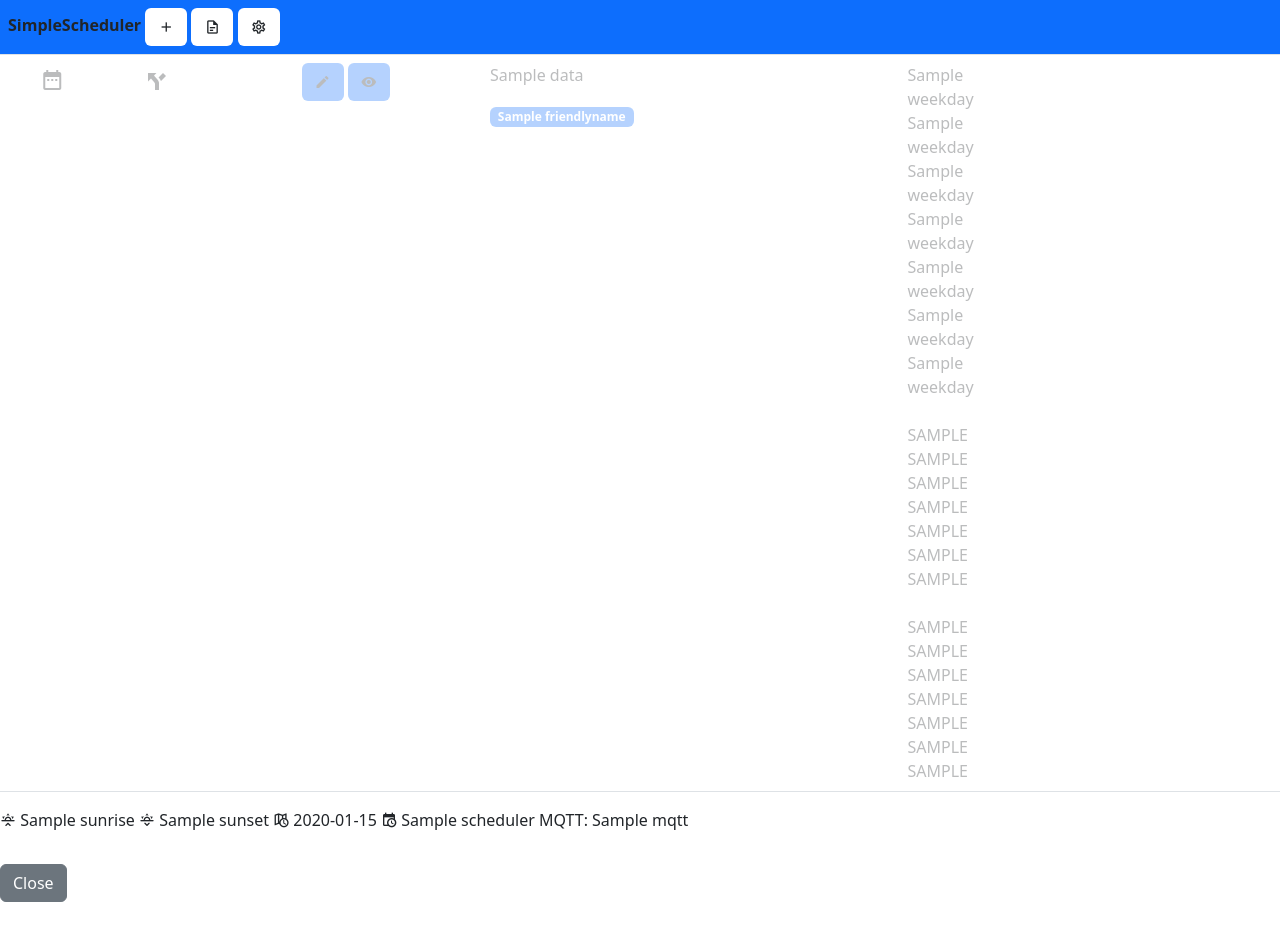
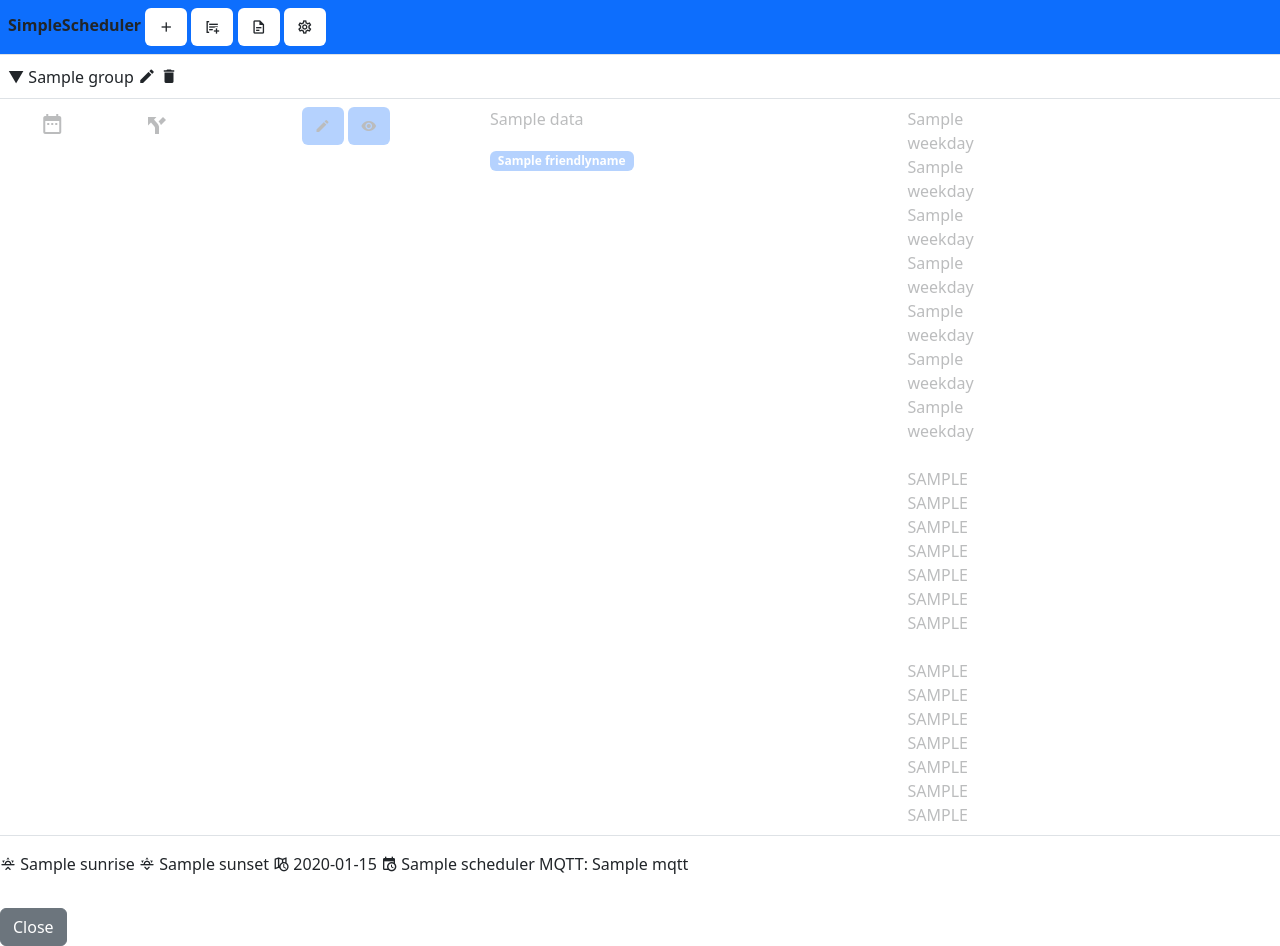
Before and after one commit to arthurdent75/SimpleScheduler-BETA, a Flask app: template rootfs/simplescheduler/templates/index.html in a window 1280 px wide. Shown: the part 55-1001 px from the top of the page. Before the commit the page ends 957 px from the top, so only its background shows below. Run offline with Flask 3, Linux system fonts and the light colour scheme; the template is opened without the code that fills it: most values are stand-ins (such as "Sample title", 1, 10 or a date in 2020); parts of the project's set-up code (start-up, migrations or seed data) failed here and were passed over; some libraries are stand-ins or nearby versions.

Commit message:
version 2.6b3
- New feature: group scheduler in frontend
- Update base image
- Update mqtt-paho version
- Bugfix

```diff
--- a/config.yaml
+++ b/config.yaml
@@ -1,5 +1,5 @@
 ---
-version: "2.6b1"
+version: "2.6b3"
 name: Simple Scheduler (BETA)
 description: Simple timer on weekly base
 slug: simplescheduler
@@ -8,8 +8,8 @@ codenotary: notary@home-assistant.io
 arch:
   - aarch64
   - amd64
-  - armhf
   - armv7
+image: ghcr.io/arthurdent75/simplescheduler-beta
 init: false
 homeassistant_api: true
 ingress: true
--- a/rootfs/simplescheduler/main.py
+++ b/rootfs/simplescheduler/main.py
@@ -43,7 +43,8 @@ def webserver_home():
                            friendlynames=get_switch_friendly_names(),
                            sort=get_sort_list(),
                            weekday=weekday,
-                           statusbarinfo=get_statusbar_info()
+                           statusbarinfo=get_statusbar_info(),
+                           groups=get_groups()
                            )
 
 
@@ -97,6 +98,8 @@ def webserver_update_json():
     if f=="enabled": v=int(v)
     result=update_json_file(sid,f,v)
     r = '1' if result else '0'
+    if options['MQTT']['enabled']:
+        mqtt_send_config(mqttclient)
     return make_response(r, 200)
 
 
@@ -345,7 +348,7 @@ def utility_processor():
     return dict(get_friendly_html_dow=get_friendly_html_dow)
 
 
-def on_connect(client, userdata, flags, rc):
+def on_connect(client, userdata, flags, rc,properties):
     if rc == 0:
         printlog("STATUS: MQTT connected! ")
         client.publish(lwt_topic, payload="online", qos=0, retain=True)
@@ -386,7 +389,7 @@ def get_statusbar_info():
     pid = get_scheduler_pid()
     if pid > 0:
         r['scheduler'] = "Running (PID %s)" % pid
-    if options['MQTT']['enabled']:
+    if options['MQTT']['enabled'] and mqttclient is not None:
         r['mqtt'] = "Connected" if mqttclient.is_connected() else "Disconnected"
     return r
 
@@ -598,15 +601,27 @@ def get_sort_list():
             i = i + 1
     return sorting
 
+def get_groups():
+    g = ""
+    group_file_path = simpleschedulerconf.json_folder + "group.dat"
+    if os.path.exists(group_file_path):
+        with open(group_file_path, "r") as group_file:
+            g = json.load(group_file)
+    return g
 
 def save_sort_list(data):
     idlist = []
     for el in data:
-        idlist.append(data[el])
+        if el == "groups":
+            json_groups = data[el]
+        else:
+            idlist.append(data[el])
     jsonlist = json.loads('{"id_order":[]}')
     jsonlist['id_order'] = idlist
     with open(simpleschedulerconf.json_folder + "sort.dat", "w") as sort_file:
         json.dump(jsonlist, sort_file)
+    with open(simpleschedulerconf.json_folder + "group.dat", "w") as group_file:
+        group_file.write(json_groups)
     return True
 
 
@@ -999,7 +1014,7 @@ if __name__ == '__main__':
 
     if options['MQTT']['enabled']:
         printlog('STATUS: Starting MQTT')
-        mqttclient = mqtt.Client(client_id="SimpleScheduler", clean_session=False)
+        mqttclient = mqtt.Client(mqtt.CallbackAPIVersion.VERSION2,client_id="SimpleScheduler", clean_session=False)
         mqttclient.on_connect = on_connect
         mqttclient.on_message = on_message
         mqttclient.will_set(lwt_topic, payload="offline", qos=0, retain=True)
--- a/rootfs/simplescheduler/templates/index.html
+++ b/rootfs/simplescheduler/templates/index.html
@@ -5,7 +5,7 @@
 <title>Simple Scheduler for HA</title>
 <meta name="viewport" content="width=device-width, initial-scale=1, shrink-to-fit=no">
 
-	<link rel="stylesheet" href="https://cdn.jsdelivr.net/npm/@mdi/font@6.9.96/css/materialdesignicons.min.css" >
+	<link rel="stylesheet" href="https://cdnjs.cloudflare.com/ajax/libs/MaterialDesign-Webfont/7.4.47/css/materialdesignicons.min.css" >
 	<link rel="stylesheet" href="https://cdn.jsdelivr.net/npm/bootstrap@5.2.2/dist/css/bootstrap.min.css" integrity="sha384-Zenh87qX5JnK2Jl0vWa8Ck2rdkQ2Bzep5IDxbcnCeuOxjzrPF/et3URy9Bv1WTRi" crossorigin="anonymous">
 	<script src="https://code.jquery.com/jquery-3.6.1.min.js" integrity="sha256-o88AwQnZB+VDvE9tvIXrMQaPlFFSUTR+nldQm1LuPXQ=" crossorigin="anonymous"></script>
 	<script src="https://cdn.jsdelivr.net/npm/bootstrap@5.2.2/dist/js/bootstrap.min.js" integrity="sha384-IDwe1+LCz02ROU9k972gdyvl+AESN10+x7tBKgc9I5HFtuNz0wWnPclzo6p9vxnk" crossorigin="anonymous"></script>
@@ -45,16 +45,44 @@
 					  <th scope="col" colspan="5" >
 						  <span class="titlebar_span" id="title">SimpleScheduler</span>
 						  <span class="titlebar_span" id="show-add"><button type="button" class="btn btn-default bg-white main-color" ><span class="mdi mdi-plus"></span></button></span>
+						  <span class="titlebar_span" id="add-group"><button type="button" class="btn btn-default bg-white main-color"><span class="mdi mdi-format-list-group-plus"></span></button></span>
 						  <span class="titlebar_span" id="show-log"><button type="button" class="btn btn-default bg-white main-color" ><span class="mdi mdi-file-document-outline" ></span></button></span>
 						  <span class="titlebar_span" id="show-config"><button type="button" class="btn btn-default bg-white main-color" ><span class="mdi mdi-cog-outline"></span></button></span>
+
 					  </th>
 					</tr>
 					</thead>
 					<tbody>
 
+					{% if groups %}
+					{% for key, group in groups.items() %}
+					   {% set group_id = "group-" + key %}
+						<tr data-value="{{ group_id }}" class="row-is-group" data-group="{{ key }}" data-order="{{ sort[group_id] }}" style="opacity: 1;">
+							<td colspan="5">
+								<span class="group-icon">▼</span>
+								<span class="group-name">{{ group.name }}</span>
+								<span class="group-rename"><span class="mdi mdi-18px mdi-pencil " ></span>
+								<span class="group-delete"><span class="mdi mdi-18px mdi-delete" ></span>
+							</td>
+						</tr>
+					{% endfor %}
+					{% endif %}
+
 					{% for s in data %}
 
-						  <tr data-value="{{ s.id }}" data-order="{{ sort[s.id] }}" style="opacity: {{ '1' if s.enabled else '0.3' }}">
+							{% set ns_id = namespace(value = None) %}
+							{% if groups %}
+								{% for key, group in groups.items() %}
+									{% for value in group["values"] %}
+										{% if s.id|string|lower|trim == value|string|lower|trim %}
+											{% set ns_id.value = key %}
+										{% endif %}
+									{% endfor %}
+								{% endfor %}
+							{% endif %}
+							{% set group_id = ns_id.value %}
+
+						  <tr data-value="{{ s.id }}" data-order="{{ sort[s.id] }}" class="row-is-item {% if group_id %}row-in-group{% endif %}" style="opacity: {{ '1' if s.enabled else '0.3' }}" {% if group_id %}data-group="{{ group_id }}"{% endif %}>
 							  {% if s.weekly %}
 							  <td class="text-center drag_icon fit"> <span class="mdi mdi-calendar-range mdi-24px" ></span> </td>
 							  {% elif s.recurring %}
@@ -218,25 +246,92 @@
 
 <script>
 
+	function updateOrder() {
+		$("#dtable tbody tr").each(function(index) {
+			$(this).attr("data-order", index + 1);
+		});
+	}
+
+	function sendSortData() {
+		var orderlist = '';
+		$('tr').each(function (i) {
+			$(this).attr('data-order',i);
+			orderlist=orderlist+'&list['+i+']='+$(this).attr('data-value');
+		});
+		let json_groups = generateJsonFromTable();
+		$("#sidebar-wrapper").load("sort?"+orderlist+"&groups="+json_groups);
+
+	}
+
+	function generateGroupId() {
+		let randomHex = Math.floor(Math.random() * 0xFFFFFFFFFF).toString(16);
+		return randomHex.padStart(10, '0');
+	}
+
+	function generateJsonFromTable() {
+        let groups = {};
+
+        $('#dtable tbody tr').each(function() {
+            let $row = $(this);
+            let dataValue = $row.attr('data-value');
+            let dataGroup = $row.attr('data-group');
+            let groupName = $row.find('span.group-name').text().trim();
+
+            if (dataGroup) {
+                if (!groups[dataGroup]) {
+                    groups[dataGroup] = {
+                        name: groupName,
+                        values: []
+                    };
+                }
+                if (!dataValue.startsWith('group-')) {
+                    groups[dataGroup].values.push(dataValue);
+                }
+            }
+        });
+
+        let jsonString =  JSON.stringify(groups);
+		console.log(jsonString);
+		return encodeURIComponent(jsonString);
+	}
+
+
 	$( document ).ready(function() {
 
 			var $tbody = $("#dtable tbody");
 
 			$tbody.sortable({
+				items: ".row-is-item, .row-is-group",
 				distance: 5,
 				delay: 100,
 				opacity: 0.6,
 				cursor: 'move',
-				update:  function(e, tr) {
-							var orderlist = '';
-							$('tr.ui-sortable-handle').each(function (i) {
-								$(this).attr('data-order',i);
-								orderlist=orderlist+'&list['+i+']='+$(this).attr('data-value');
-							});
-							$("#sidebar-wrapper").load("sort?"+orderlist);
-						}
+				update:  function(e, ui) {
+							updateOrder();
+							let item = ui.item;
+							if (item.hasClass("row-is-group")) {
+								let group = item.attr("data-group");
+								let $groupRows = $(`tr[data-group='${group}']`).not(".row-is-group");
+								item.after($groupRows);
+							} else if (item.hasClass("row-is-item")) {
+								let group = item.prev().attr("data-group");
+								if (group) {
+									item.attr("data-group", group).addClass("row-in-group");
+								} else {
+									item.removeAttr("data-group").removeClass("row-in-group");
+								}
+							}
+							sendSortData();
+						},
+                start: function(event, ui) {
+                    if (ui.item.hasClass("row-is-group")) {
+                        let group = ui.item.attr("data-group");
+                        let rows = $(`tr[data-group='${group}']`).not(".row-is-group");
+                        rows.hide();
+                        ui.item.find(".group-icon").text("▶");
+                    }
+                }
 			}).disableSelection();
-
 
 			$tbody.find('tr.ui-sortable-handle').sort(function (a, b) {
 				var tda = parseInt($(a).attr('data-order'));
@@ -245,6 +340,7 @@
 					   : tda < tdb ? -1
 					   : 0;
 			}).appendTo($tbody);
+
 	});
 
 	function toggle_false_condition_section() {
@@ -260,6 +356,59 @@
 		$("#sidebar").hide();
 		$("body").css('overflow','auto');
 	}
+
+
+	$("#add-group").click(function() {
+		let id = generateGroupId();
+		let newRow = $(`<tr data-value='group-${id}' class='row-is-group' data-group='${id}'>
+			<td colspan='5'>
+				<span class='group-icon'>▼</span>
+				<span class='group-name'>Group ${id}</span>
+				<span class='group-rename'>✏️</span>
+				<span class='group-delete'>🗑️</span>
+			</td>
+		</tr>`);
+		$("#dtable tbody").prepend(newRow);
+		updateOrder();
+		sendSortData();
+	});
+
+	$(document).on("click", ".row-is-group", function() {
+		let group = $(this).attr("data-group");
+		let rows = $(`.row-in-group[data-group='${group}']`);
+		let icon = $(this).find(".group-icon");
+		if (rows.is(":visible")) {
+			rows.hide();
+			icon.text("▶");
+		} else {
+			rows.show();
+			icon.text("▼");
+		}
+	});
+
+	$(document).on("click", ".group-rename", function(event) {
+		event.stopPropagation();
+		let groupRow = $(this).closest(".row-is-group");
+		let groupName = groupRow.find(".group-name");
+		let newName = prompt("Group name:", groupName.text());
+		if (newName) {
+			groupName.text(newName);
+		}
+		sendSortData();
+	});
+
+	$(document).on("click", ".group-delete", function(event) {
+		event.stopPropagation();
+		let groupRow = $(this).closest(".row-is-group");
+		let group = groupRow.attr("data-group");
+		let groupItems = $(`tr[data-group='${group}']`).not(".row-is-group");
+		groupItems.removeAttr("data-group").removeClass("row-in-group");
+		groupItems.show();
+		groupRow.remove();
+		updateOrder();
+		sendSortData();
+	});
+
 
 	$(document).on('click', '.edit-button', function () {
 			v=$(this).attr('aria-id');
```
Also changed, not shown: asset/MQTT.MD (+2 -3 lines), asset/docker_install.MD (+14 -18 lines), build.yaml (+5 -5 lines), rootfs/simplescheduler/templates/light.css (+11 -0 lines), CHANGELOG.md, 1 other file.
